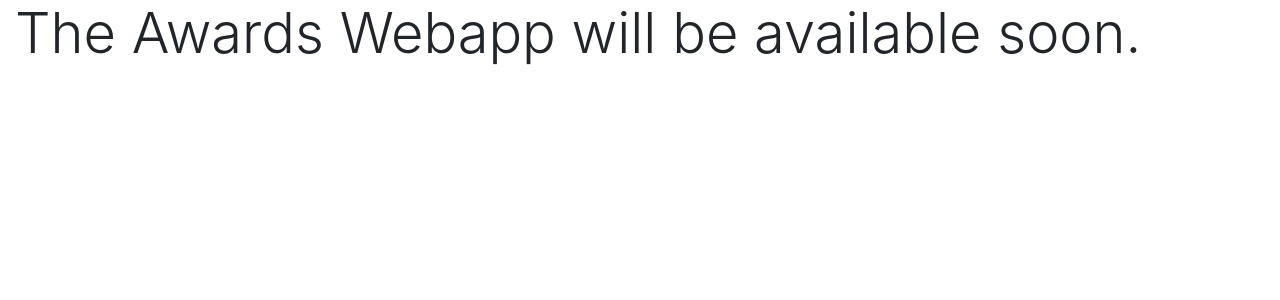
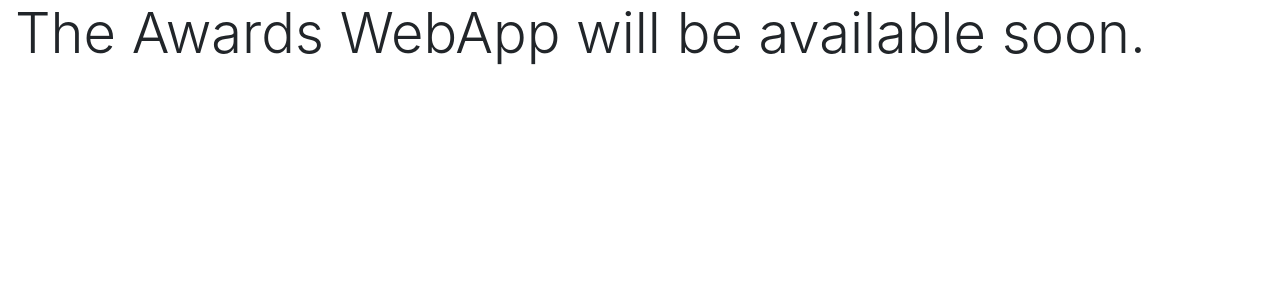
Before and after one commit to jerryarciaga/TheHRClerk, a Django app: page /awards/ in a window 1280 px wide. Shown: the part 56-356 px from the top of the page. Run offline with Django 3.2, Linux system fonts and the light colour scheme; some libraries are stand-ins or nearby versions.

Commit message:
Made minor spelling correction

```diff
--- a/templates/awards/home.html
+++ b/templates/awards/home.html
@@ -3,5 +3,5 @@
 {% block title %} TheHRClerk - Awards{% endblock %}
 
 {% block content %}
-<h1 class="display-4">The Awards Webapp will be available soon.</h1>
+<h1 class="display-4">The Awards WebApp will be available soon.</h1>
 {% endblock %}
```
